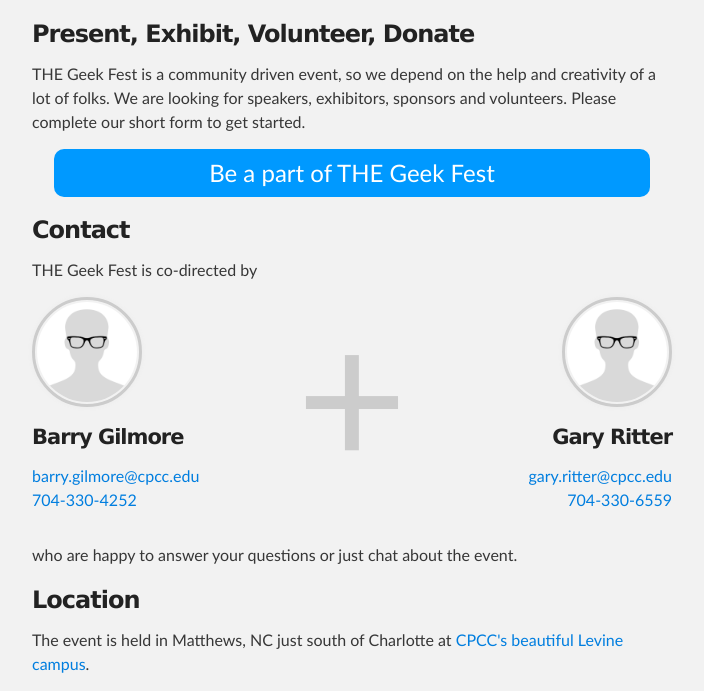
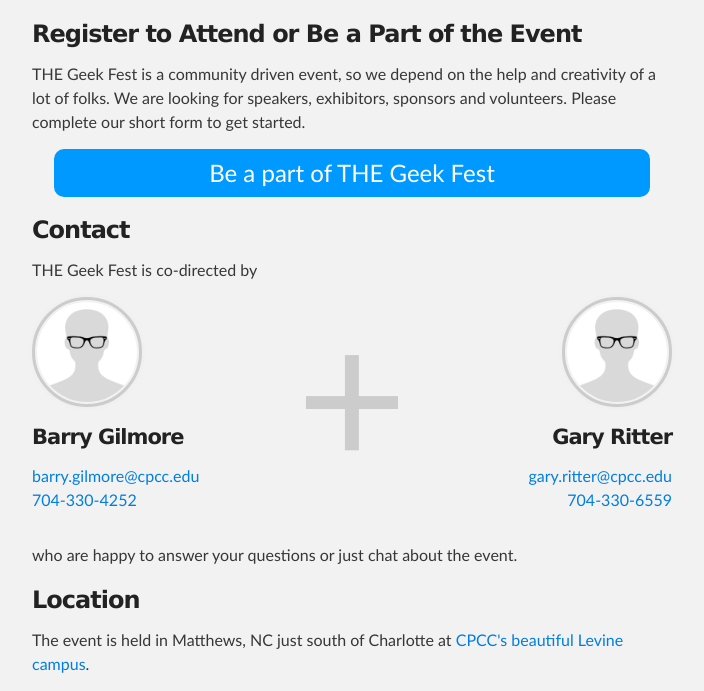
Before and after one commit to bkeyvani/thegeekfest.github.io, a Jekyll site: the page built from index.html, in a window 1280 px wide, cut to the strip 899-1590 px from the top of the page. Shown: the whole strip, without its empty margins (288-992 px from the left). Built offline with Jekyll 4.4.1, drawn with Linux system fonts in a browser that asks for light colours; nearby versions of some CDN libraries.

Commit message:
update participate heading text on homepage

```diff
--- a/index.html
+++ b/index.html
@@ -30,7 +30,7 @@
 <h3>
   <a name="participate" class="anchor" href="#participate">
     <span class="octicon octicon-link"></span>
-  </a>Present, Exhibit, Volunteer, Donate
+  </a>Register to Attend or Be a Part of the Event
 </h3>
 
 <p>THE Geek Fest is a community driven event, so we depend on the help and creativity of a lot of folks. We are looking for speakers, exhibitors, sponsors and volunteers. Please complete our short form to get started.</p>
```
